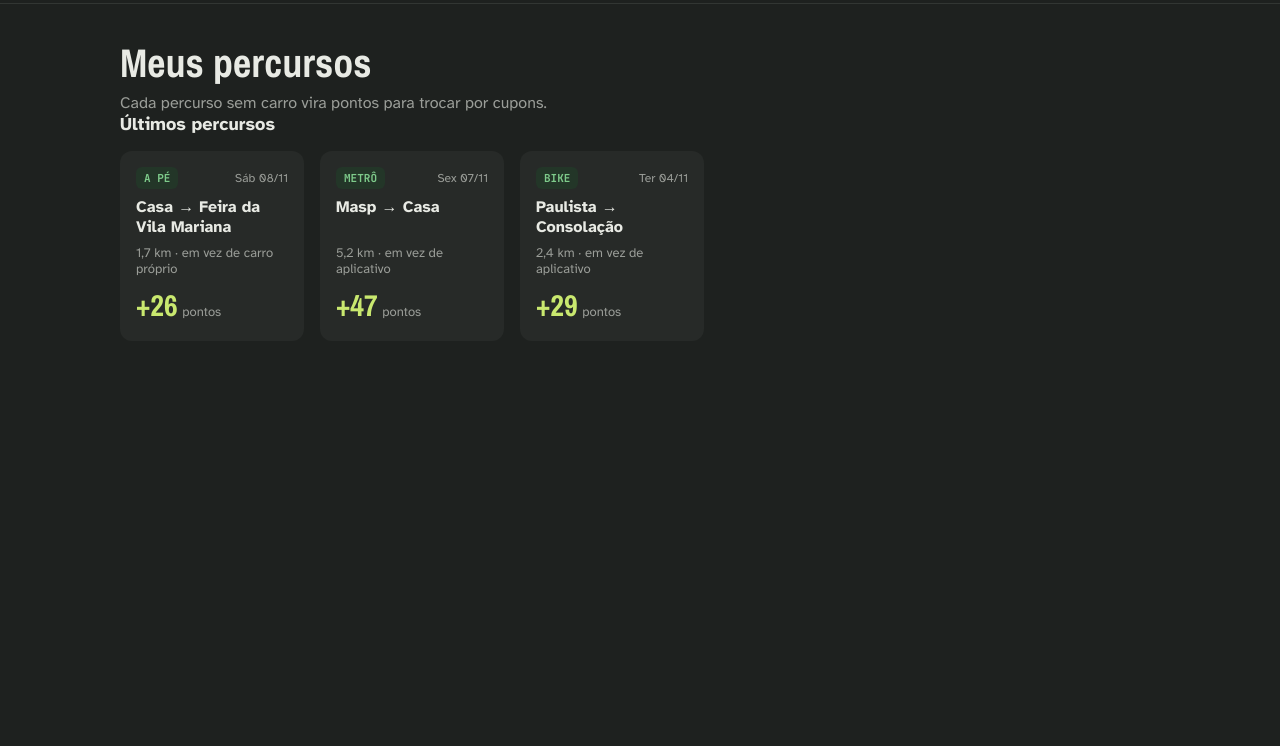
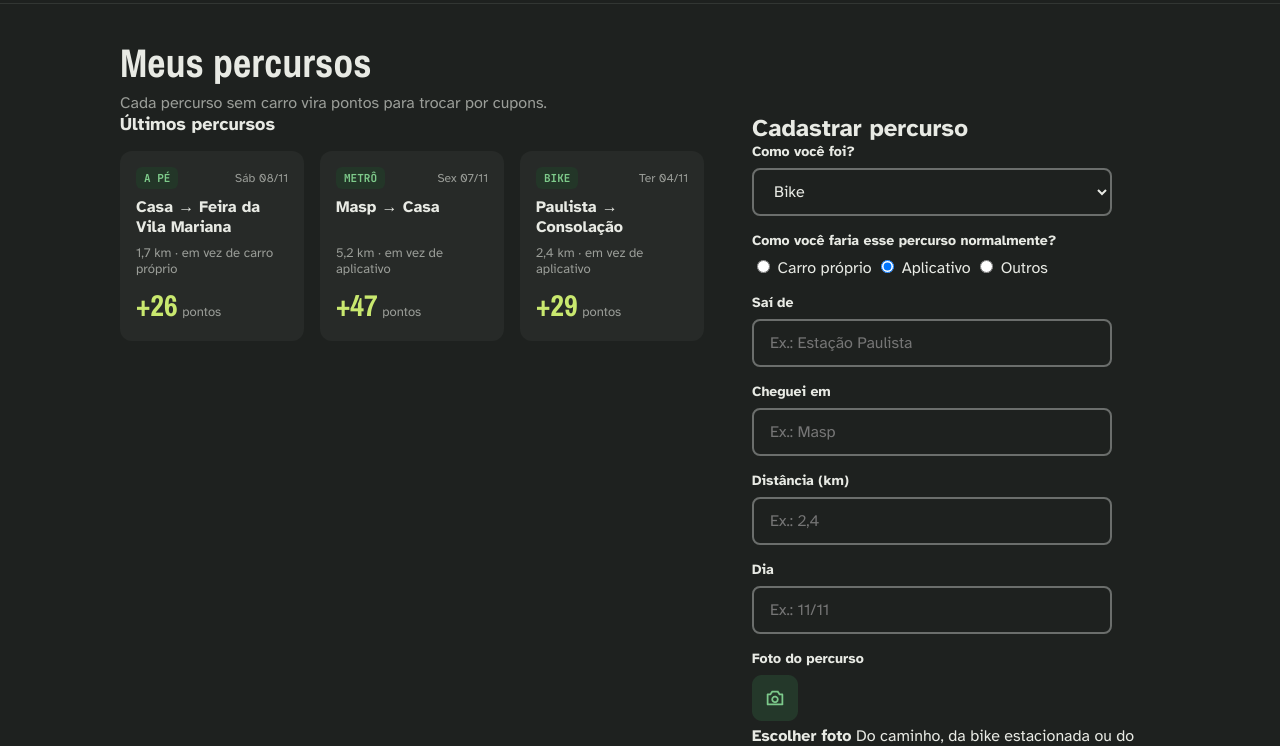
Before and after one commit to Gs-Web-Development-1ESPS/gs-faixa-verde-web-development, a plain HTML site: page percursos.html in a window 1280 px wide. Shown: the part 63-809 px from the top of the page. Drawn offline with nearby package versions, Linux system fonts and the light colour scheme.

Commit message:
feat: estrutura o formulário de cadastro de percurso

```diff
--- a/percursos.html
+++ b/percursos.html
@@ -71,6 +71,68 @@
                     </li>
                 </ul>
             </section>
+            <aside class="container-percursos__direita">
+                <form class="container-formulario" id="formulario-percurso">
+                    <h2 class="container-formulario__titulo">Cadastrar percurso</h2>
+                    <div class="campo">
+                        <label class="campo__rotulo" for="campo-modo">Como você foi?</label>
+                        <select class="campo__entrada" id="campo-modo">
+                            <option>A pé</option>
+                            <option selected>Bike</option>
+                            <option>Ônibus elétrico</option>
+                            <option>Metrô</option>
+                            <option>Ônibus a combustão</option>
+                        </select>
+                    </div>
+                    <div class="campo">
+                        <p class="campo__rotulo">Como você faria esse percurso normalmente?</p>
+                        <div class="opcoes">
+                            <label class="opcao">
+                                <input class="opcao__entrada" id="radio-carro" type="radio" name="normalmente">
+                                <span class="opcao__caixa">Carro próprio</span>
+                            </label>
+                            <label class="opcao">
+                                <input class="opcao__entrada" id="radio-aplicativo" type="radio" name="normalmente" checked>
+                                <span class="opcao__caixa">Aplicativo</span>
+                            </label>
+                            <label class="opcao">
+                                <input class="opcao__entrada" id="radio-outros" type="radio" name="normalmente">
+                                <span class="opcao__caixa">Outros</span>
+                            </label>
+                        </div>
+                    </div>
+                    <div class="campo">
+                        <label class="campo__rotulo" for="campo-origem">Saí de</label>
+                        <input class="campo__entrada" id="campo-origem" type="text" placeholder="Ex.: Estação Paulista">
+                    </div>
+                    <div class="campo">
+                        <label class="campo__rotulo" for="campo-destino">Cheguei em</label>
+                        <input class="campo__entrada" id="campo-destino" type="text" placeholder="Ex.: Masp">
+                    </div>
+                    <div class="campo-duplo">
+                        <div class="campo">
+                            <label class="campo__rotulo" for="campo-distancia">Distância (km)</label>
+                            <input class="campo__entrada" id="campo-distancia" type="number" step="0.1" placeholder="Ex.: 2,4">
+                        </div>
+                        <div class="campo">
+                            <label class="campo__rotulo" for="campo-dia">Dia</label>
+                            <input class="campo__entrada" id="campo-dia" type="text" placeholder="Ex.: 11/11">
+                        </div>
+                    </div>
+                    <div class="campo">
+                        <p class="campo__rotulo">Foto do percurso</p>
+                        <label class="container-formulario__foto" id="caixa-foto" for="campo-foto">
+                            <img class="container-formulario__foto-icone" src="./src/img/camera.png" alt="Câmera">
+                            <div class="container-formulario__foto-textos">
+                                <strong class="container-formulario__foto-titulo">Escolher foto</strong>
+                                <span class="container-formulario__foto-descricao" id="texto-foto">Do caminho, da bike estacionada ou do ponto. JPG ou PNG.</span>
+                            </div>
+                        </label>
+                        <input class="container-formulario__foto-arquivo" id="campo-foto" type="file" accept="image/png, image/jpeg">
+                    </div>
+                    <button class="botao-principal" id="botao-salvar" type="button">Salvar percurso</button>
+                </form>
+            </aside>
         </div>
     </main>
 </body>
```
Also changed, not shown: src/img/camera.png (added).
